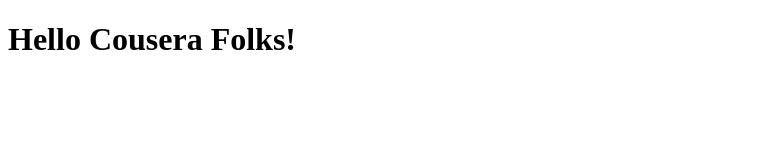
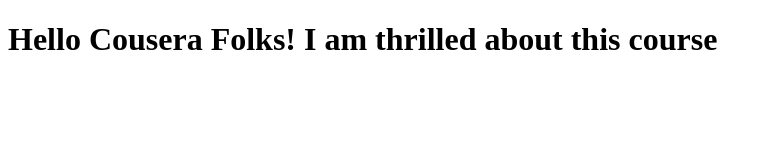
Before and after one commit to thilags/coursera-spa, a plain HTML site: page index.html in a window 1280 px wide. Shown: the whole page, without its empty margins (0-772 px from the left). Drawn offline with Linux system fonts and the light colour scheme.

Commit message:
Updated File

```diff
--- a/index.html
+++ b/index.html
@@ -5,6 +5,6 @@
     <title>Lets start the course</title>
   </head>
   <body>
-    <h1>Hello Cousera Folks!</h1>
+    <h1>Hello Cousera Folks! I am thrilled about this course</h1>
    </body>
 </html>
```
